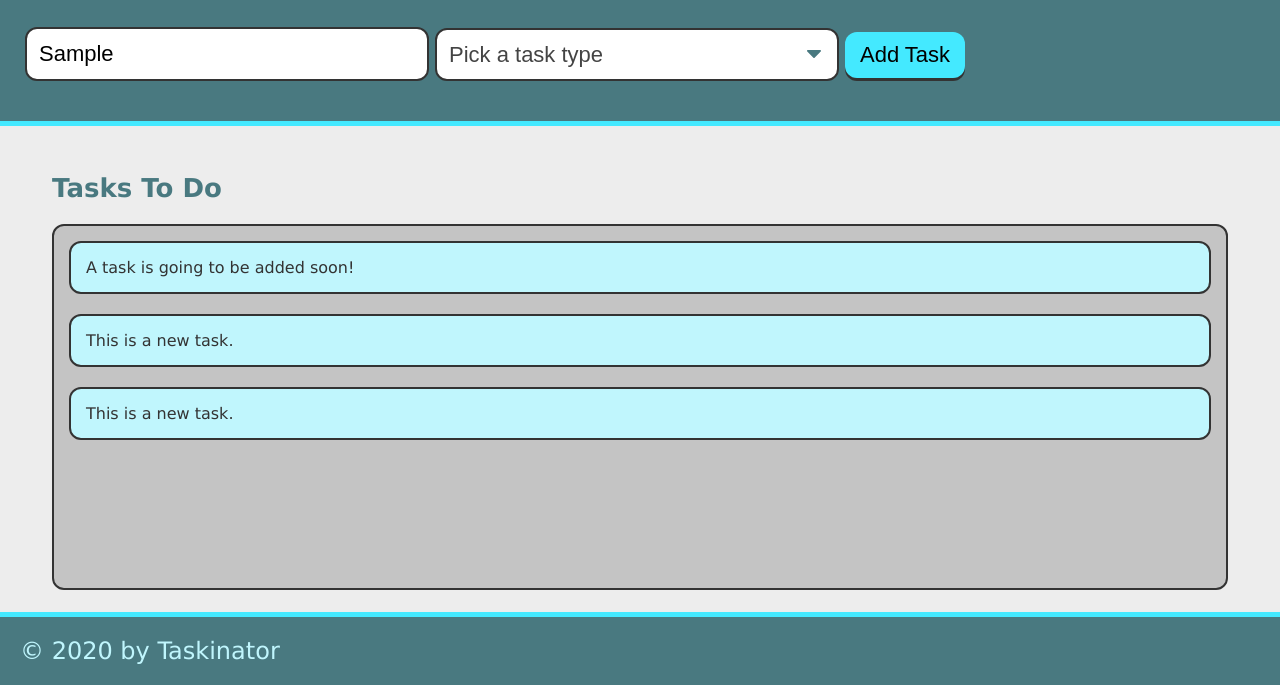
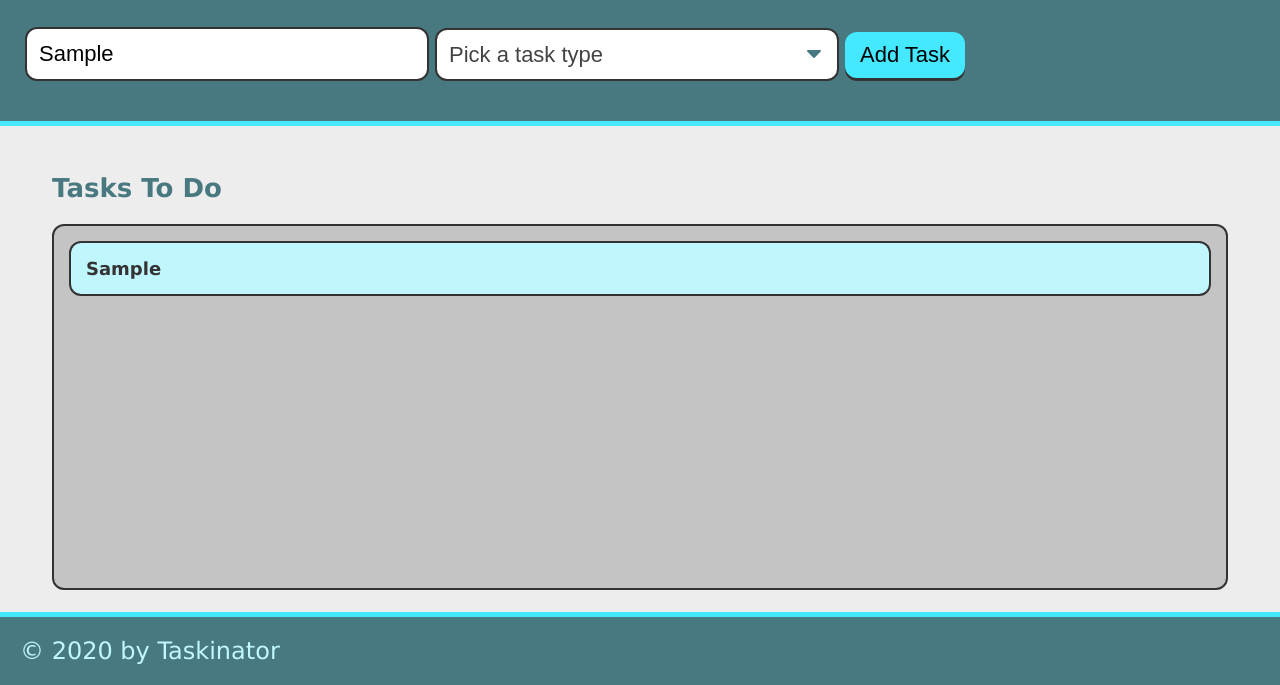
Before and after one commit to Chubbray/taskinator, a plain HTML site: page index.html in a window 1280 px wide. Both pictures are taken after typing "Sample" into the empty fields and a click on the button "Add Task". Shown: the part 115-800 px from the top of the page. Drawn offline with Linux system fonts and the light colour scheme.

Commit message:
added input function to JS

```diff
--- a/assets/css/js/script.js
+++ b/assets/css/js/script.js
@@ -7,16 +7,37 @@ var createTaskHandler = function(event) {
 
   event.preventDefault();
 
+  var taskNameInput = document.querySelector("input[name='task-name']").value;
+
+  var taskTypeInput = document.querySelector("select[name='task-type']").value;
+  console.log(taskTypeInput);
+
+  // create list item
   var listItemEl = document.createElement("li");
   listItemEl.className = "task-item";
-  listItemEl.textContent = "This is a new task.";
+
+  // create div to hold task info and add to list item
+  var taskInfoEl = document.createElement("div");
+  // give it a class name
+  taskInfoEl.className = "task-info";
+  // add HTML content to div
+  taskInfoEl.innerHTML = "<h3 class='task-name'>" + taskNameInput + "</h3><span class='task-type'>" + taskTypeInput + "</span>";
+
+  listItemEl.appendChild(taskInfoEl);
+
+  // add entire list item to list
   tasksToDoEl.appendChild(listItemEl);
+
+  //var listItemEl = document.createElement("li");
+  //listItemEl.className = "task-item";
+  //listItemEl.textContent = taskNameInput;
+  //tasksToDoEl.appendChild(listItemEl);
 };
 
 buttonEl.addEventListener("click", createTaskHandler); {
   var listItemEl = document.createElement("li");
-  listItemEl.className = "task-item";
-  listItemEl.textContent = "This is a new task.";
+  //listItemEl.className = "task-item";
+  //listItemEl.textContent = "This is a new task.";
   tasksToDoEl.appendChild(listItemEl);
   formEl.addEventListener("submit", createTaskHandler);
 }
--- a/index.html
+++ b/index.html
@@ -36,7 +36,7 @@
     <section class="task-list-wrapper">
         <h2 class="list-title">Tasks To Do</h2>
         <ul class="task-list" id="tasks-to-do">
-            <li class="task-item">A task is going to be added soon!</li>
+            <!-- <li class="task-item">A task is going to be added soon!</li> -->
         </ul>
     </section>
 </main>
```
